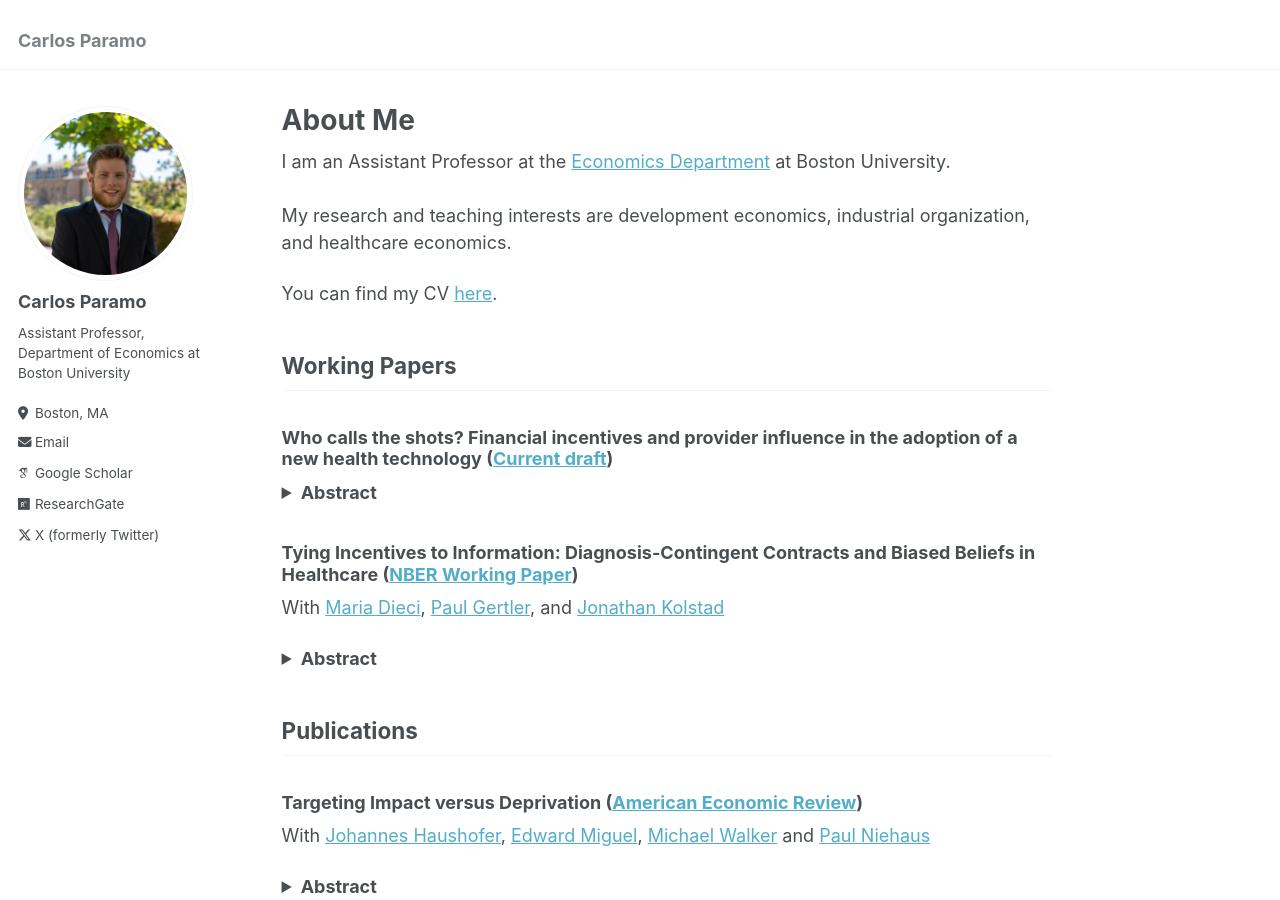
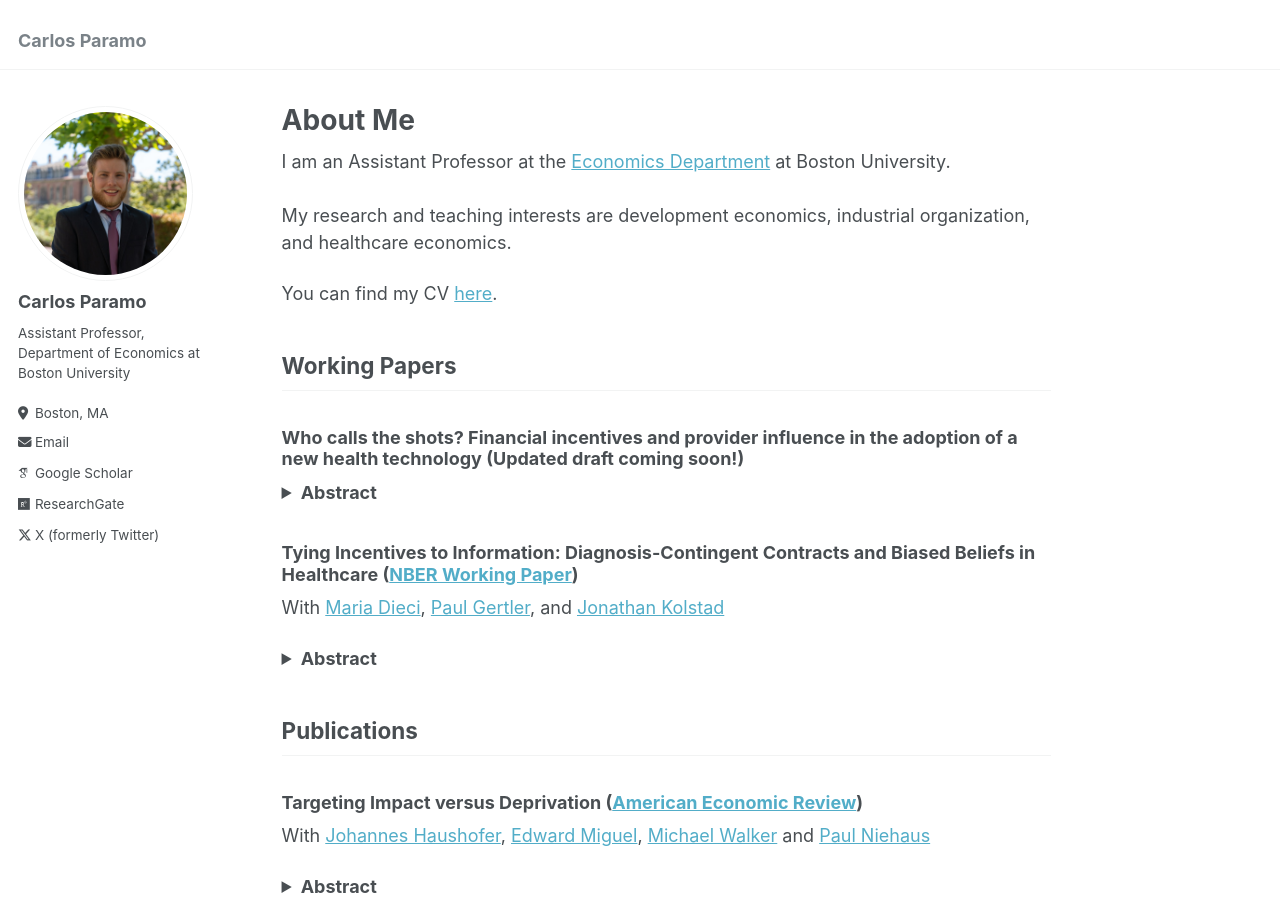
Before and after one commit to paramobrotz/paramobrotz.github.io, a Jekyll site: the page built from _pages/about.md, in a window 1280 px wide and 900 px high. Built offline with Jekyll 4.4.1, drawn with Linux system fonts in a browser that asks for light colours; some web fonts are replaced.

Commit message:
Update about.md

```diff
--- a/_pages/about.md
+++ b/_pages/about.md
@@ -17,7 +17,7 @@ You can find my CV [here](https://www.carlosparamo.org/files/CV_Carlos_Paramo_20
 
 ## Working Papers
 
-### Who calls the shots? Financial incentives and provider influence in the adoption of a new health technology ([Current draft](https://www.dropbox.com/scl/fo/jcqkmiv257wh6r3xjai8g/AHjbglr6ZG9fpeTdnvhhYwI?rlkey=qo6ptijlxi13mqaj003hihcb7&st=5ywzzvwc&dl=0){:target="_blank"})
+### Who calls the shots? Financial incentives and provider influence in the adoption of a new health technology (Updated draft coming soon!)
 <details>
 <summary> <b> Abstract </b> </summary>
 The choice to adopt an effective healthcare product is often a joint decision between the patient and their medical professional. Many governments and payers use patient subsidies and provider incentives to increase the adoption of new health technologies. Using data from a randomized field experiment in Kenya, I estimate a structural model of patient demand and provider advice for a new contraceptive method. I then use the model to study the welfare effects to the patient from the introduction of demand and supply side incentives to adopt the new technology. This approach allows the study of channels that promote diffusion, including the roles of provider advice, financial incentives and altruism, as well as patient preferences. Taken together, the results suggest that changes in provider advice due to their altruism and financial incentives are key to increasing adoption of the new technology and making incentive programs effective, regardless of whether the incentive targets the patient or the provider. In fact, changes in provider advice account for 79% of the welfare benefits of a policy that reduces the price to the patient. To be effective, incentive policies need to account for the central role that the provider takes in medical decision-making.
```
Also changed, not shown: other parts of _pages/about.md (+4 -1 lines).
